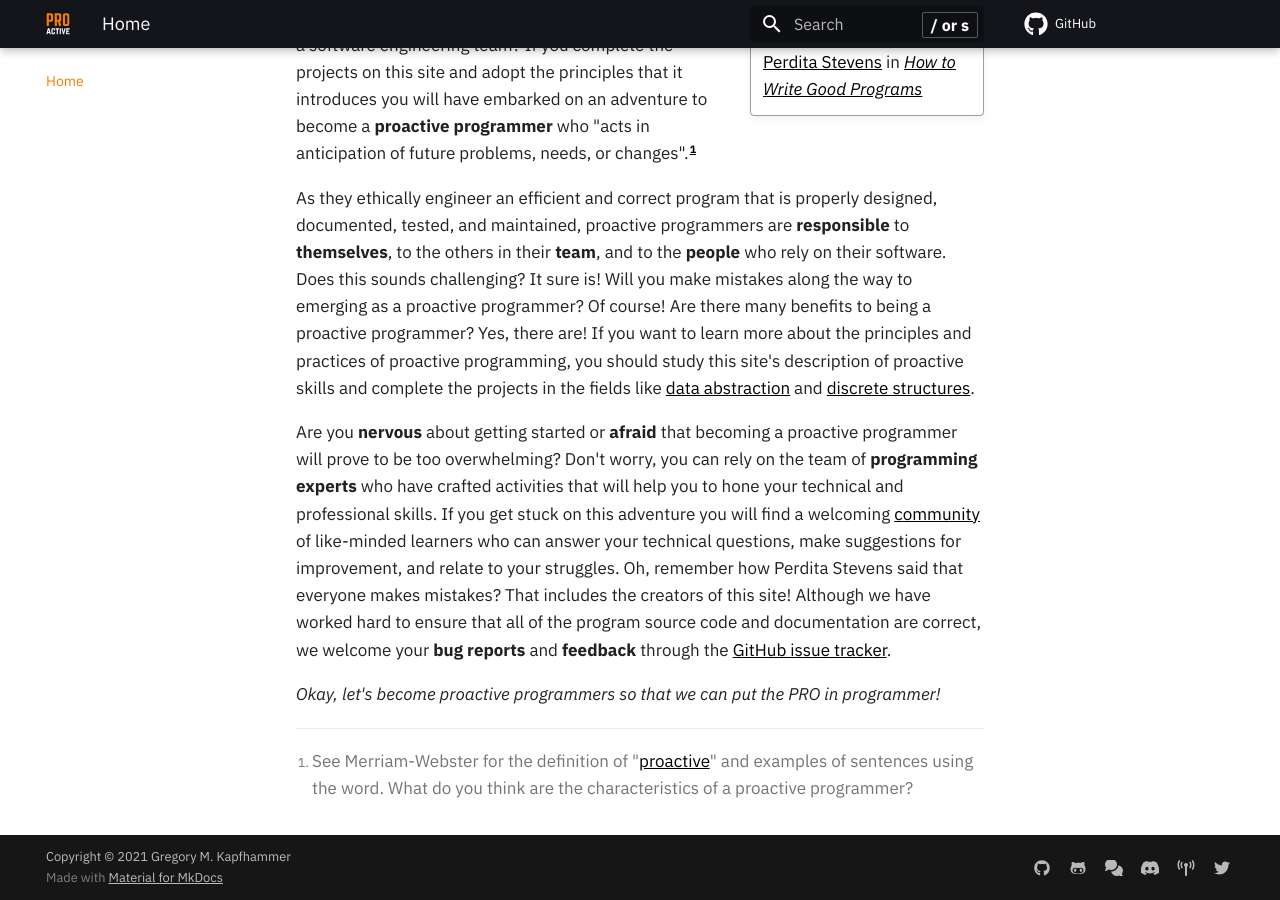
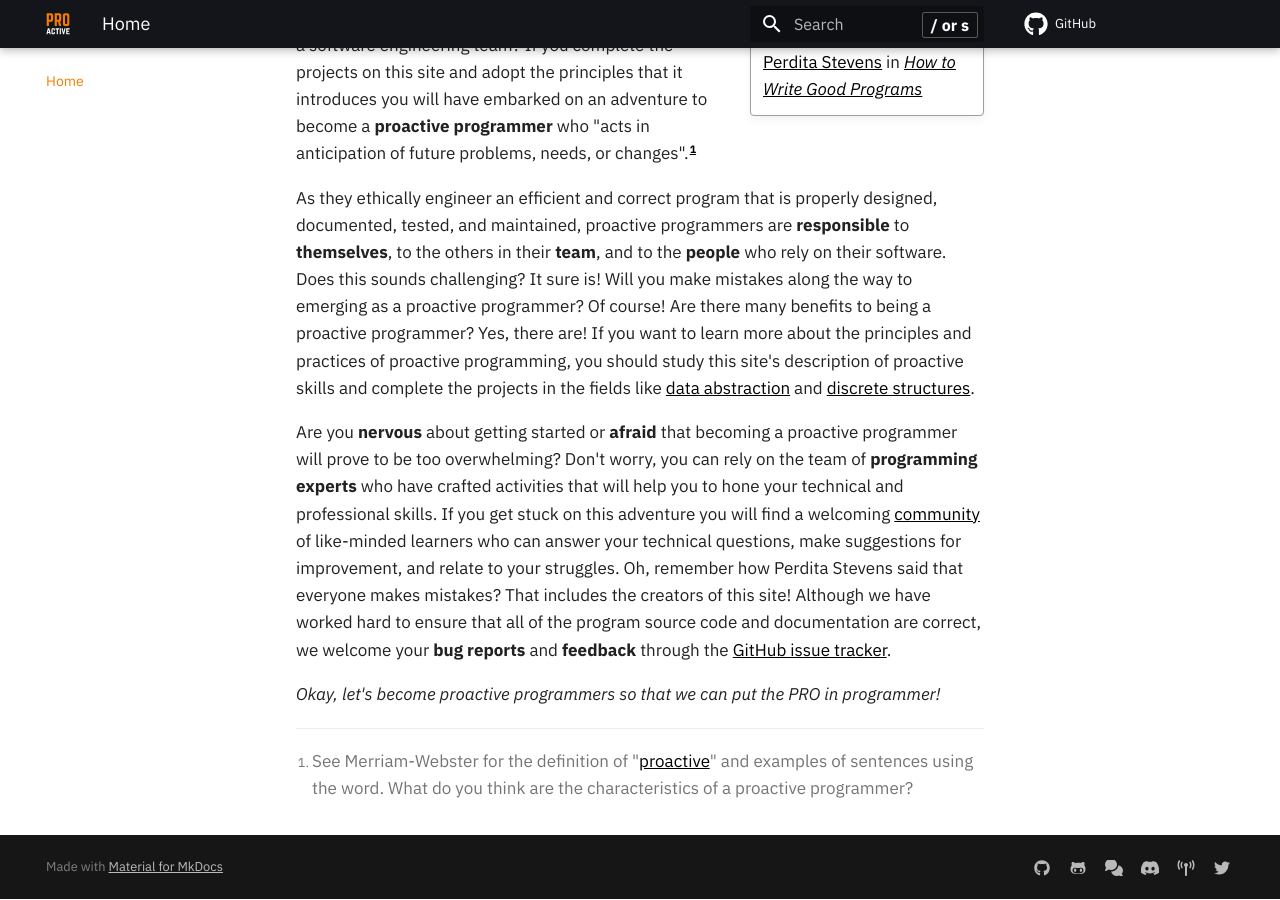
Before and after one commit to ProactiveProgrammers/www.proactiveprogrammers.com, an MkDocs documentation site: the page built from docs/index.md, in a window 1280 px wide and 900 px high, scrolled down 1047 px. Built offline with MkDocs 1.6.1 and Material for MkDocs 9.7.7, drawn with Linux system fonts in a browser that asks for light colours; comment, search, counter and statistics services are not loaded; some of the changed lines change nothing that is shown.

Commit message:
chore: Remove copyright from site and move to pdf plugin in mkdocs.yml.

```diff
--- a/mkdocs.yml
+++ b/mkdocs.yml
@@ -4,7 +4,7 @@ site_url: https://www.proactiveprogrammers.com
 repo_url: https://github.com/ProactiveProgrammers/www.proactiveprogrammers.com
 
 # Copyright of the site appears in the footer
-copyright: Copyright &copy; 2021 Gregory M. Kapfhammer
+# copyright: Copyright &copy; 2021 Gregory M. Kapfhammer
 
 # Definition of the theme
 theme:
@@ -119,6 +119,7 @@ plugins:
   # Example: ENABLE_PDF_EXPORT=1 poetry run mkdocs build
   - with-pdf:
       author: "Gregory M. Kapfhammer"
+      copyright: Copyright &copy; 2021 Gregory M. Kapfhammer
       cover: true
       cover_subtitle: "Putting the PRO in programmer"
       cover_logo: ""
```
